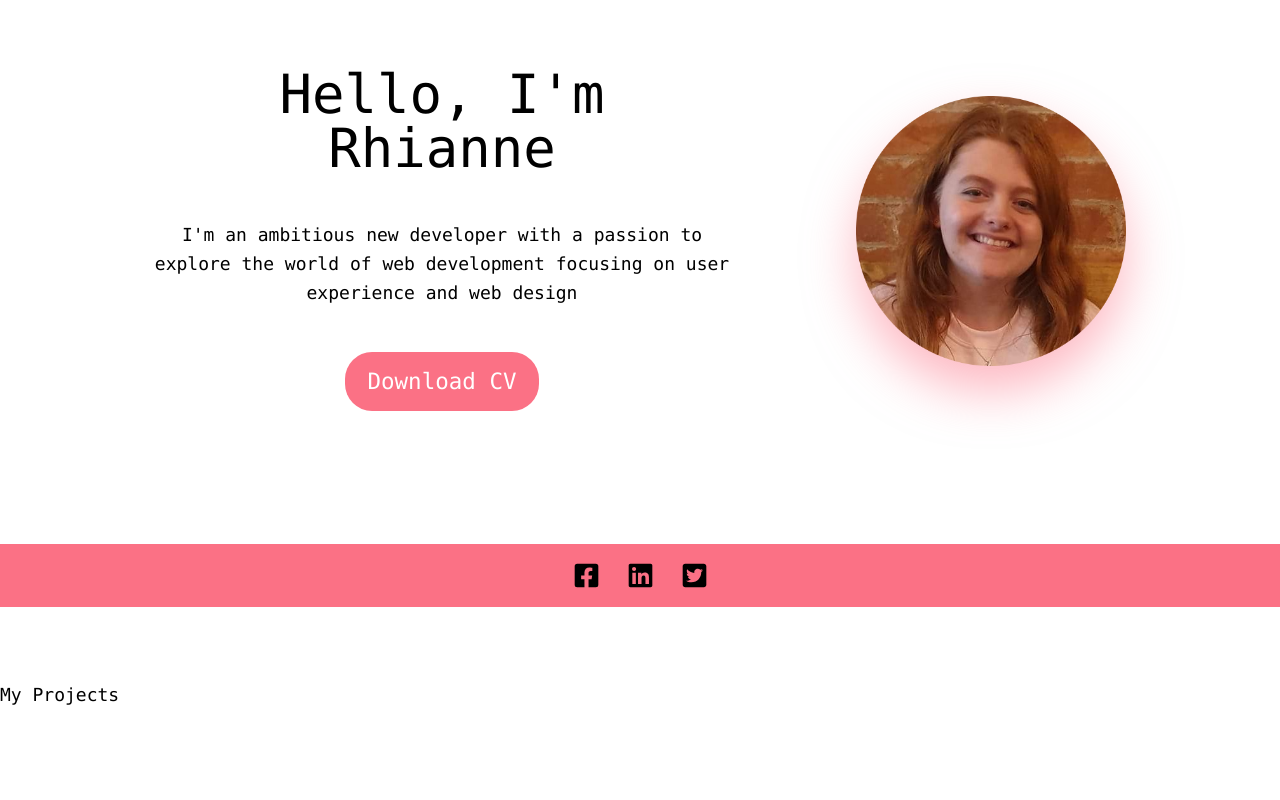
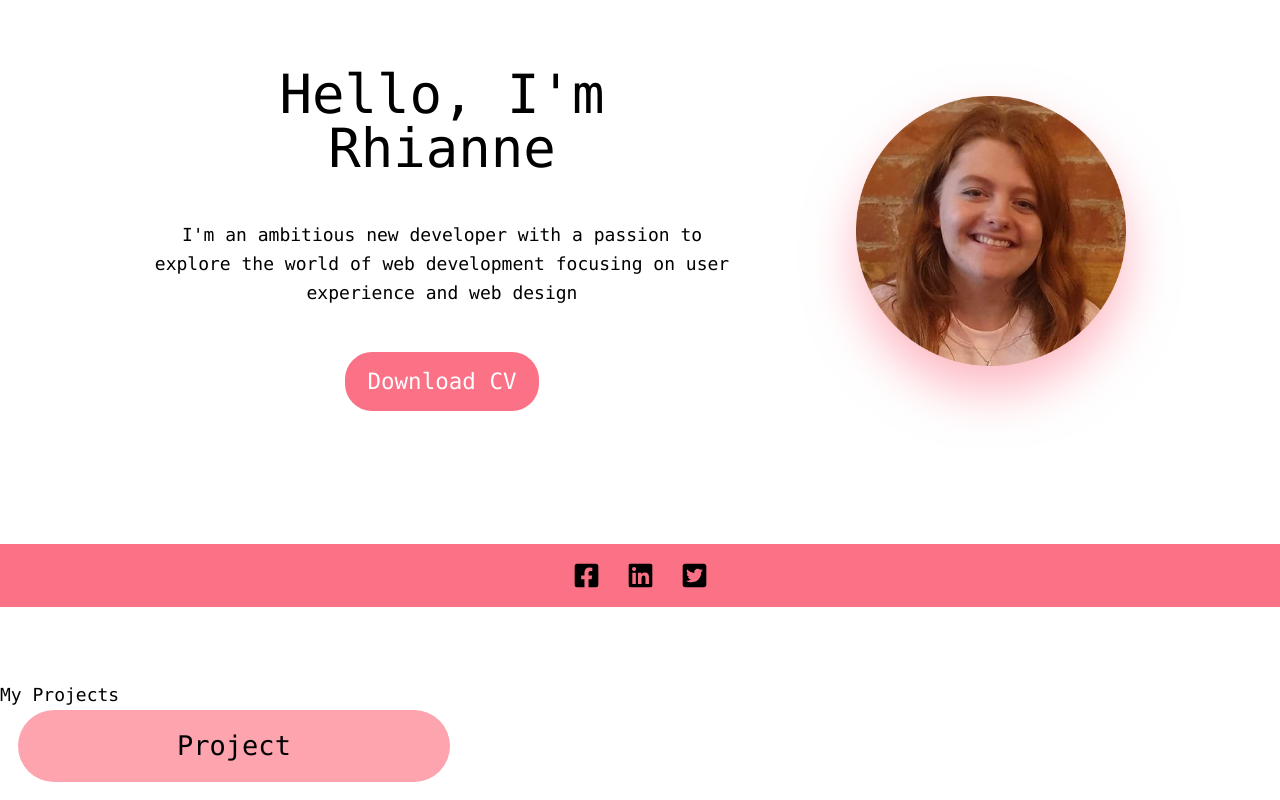
Before and after one commit to RhianneB/next-blog2, a Next.js app: page / in a window 1280 px wide. Shown: the part 193-993 px from the top of the page. Before the commit the page ends 903 px from the top, so only its background shows below. Built offline with nearby package versions, Linux system fonts and the light colour scheme.

Commit message:
Made a card component

```diff
--- a/components/Card.js
+++ b/components/Card.js
@@ -1,7 +1,13 @@
-export default function Footer(){
+export default function Card(){
     return(
-        <div className="">
-            <h3 className="text-2xl tex-bold"></h3>
+        <div className="bg-rose-300 max-w-sm h-auto rounded-full mx-4 mb-4 hover:bg-black hover:text-white">
+            <div className="py-4 px-20">
+            <h3 className="text-2xl tex-bold text-center">Project</h3>
+
+            </div>
+
+
+
         </div>
     );
 };
```
